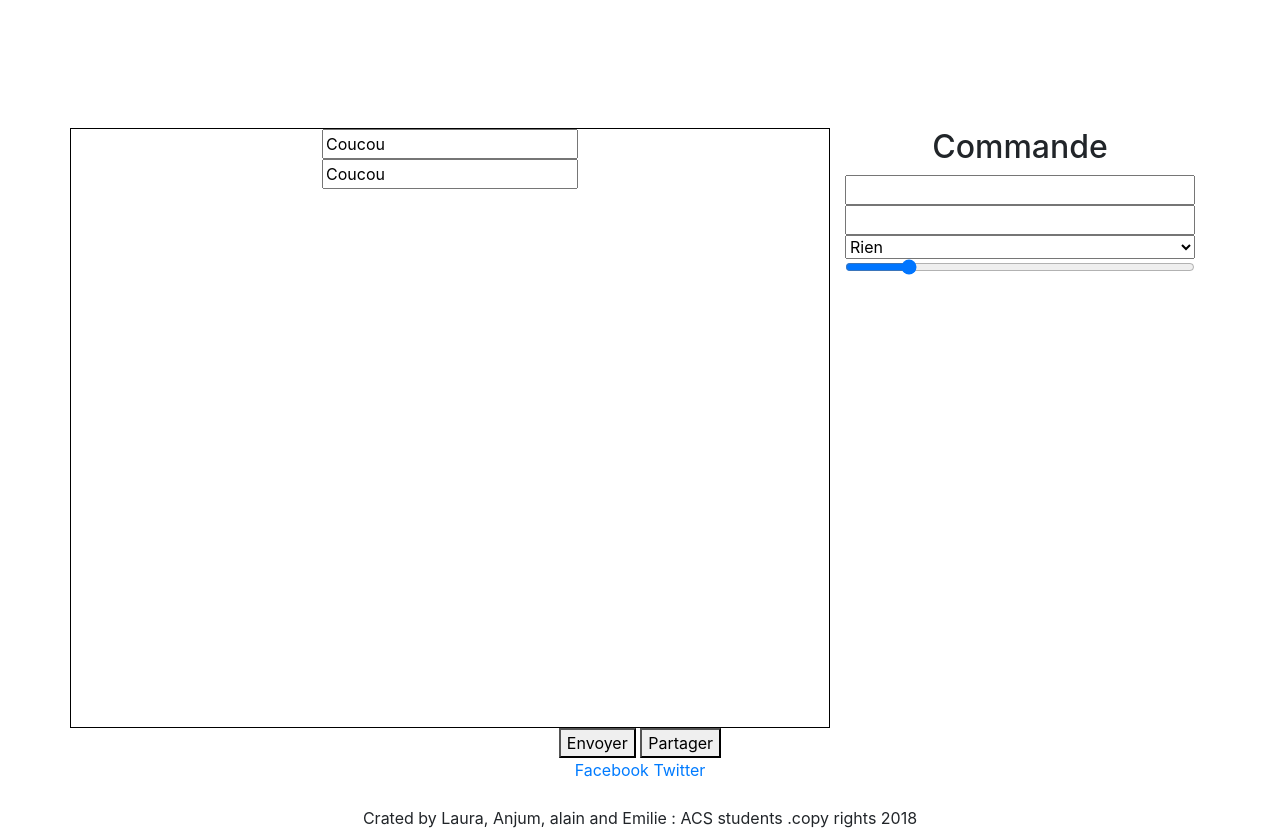
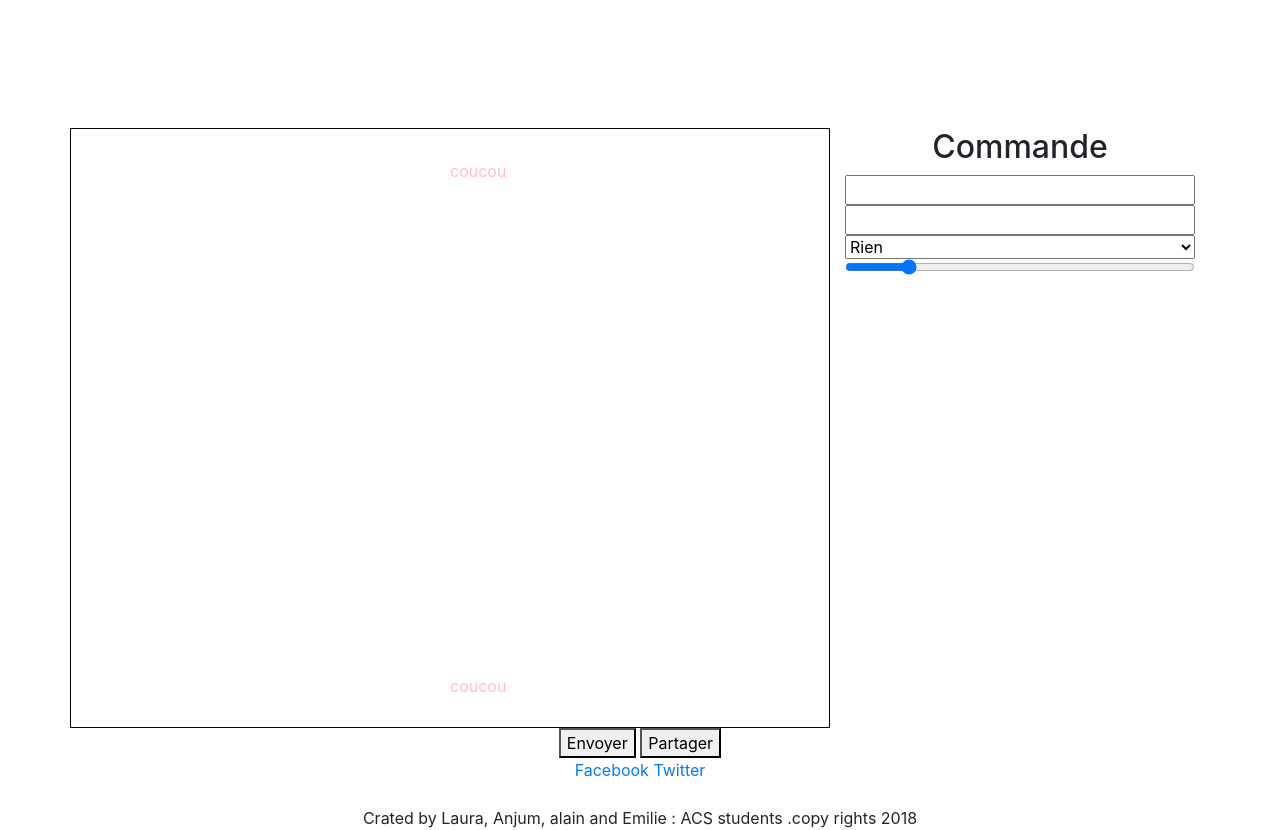
Before and after one commit to Morty25/generateurDeMeme, a PHP site: page /generateurDeMeme/ in a window 1280 px wide. Shown: the part 238-1068 px from the top of the page. Run offline with PHP 8.4, Linux system fonts and the light colour scheme; data that the repository does not hold is empty.

Commit message:
cadre image

```diff
--- a/Views/HomeView.php
+++ b/Views/HomeView.php
@@ -80,8 +80,11 @@
 <div class="container">
         <div class="row">
             <article id="article" class="col-md-8" onmousedown="curseur(event);">
-                <div id='divUn'><input type="text" id="texteHaut" value="Coucou" readonly="readonly" /></div>
-                <div id='divDeux'><input type="text" id="texteBas" value="Coucou" readonly="readonly" /></div>
+                <!-- <div id='divUn'><input type="text" id="texteHaut" value="Coucou" readonly="readonly" /></div>
+                <div id='divDeux'><input type="text" id="texteBas" value="Coucou" readonly="readonly" /></div> -->
+
+                <div id="texteHaut"> coucou </div>
+                <div id="texteBas"> coucou </div>
                 <div id="image"></div>
             </article>
             <article id="commande" class="col-md-4">
--- a/css/Style.css
+++ b/css/Style.css
@@ -14,10 +14,28 @@ body
 
 #article
 {
-    z-index: 100;
+    position: relative;
     width:600px;
     height:600px;
     border : solid black 1px;
+}
+
+#texteHaut {
+   background-color: transparent;
+   position: absolute;
+   left: 50%;
+   top: 5%;
+   border: 0ch;
+   color: pink;
+}
+
+#texteBas {
+    position: absolute;
+    left: 50%;
+    bottom: 5%;
+    background-color: transparent;
+    border: 0ch;
+    color: pink;
 }
 
 #commande
--- a/js/js.js
+++ b/js/js.js
@@ -2,18 +2,18 @@ var texteHaut = document.getElementById("texteHaut");
 var texteBas = document.getElementById("texteBas");
 
 function curseur(event){
-    var y = event.clientX;
-    var x = event.clientY;
+    var y = event.clientX-385;
+    var x = event.clientY-215;
     var select = document.getElementById('selectDiv');
     if(select.value == 'divUn'){
         var div = document.getElementById('texteHaut');
-        div.style.position = 'absolute';
+        // div.style.position = 'absolute';
         div.style.top = x + 'px';
         div.style.left = y + 'px';
     }
     else if(select.value == 'divDeux'){
         var div = document.getElementById('texteBas');
-        div.style.position = 'absolute';
+        // div.style.position = 'absolute';
         div.style.top = x+ + 'px';
         div.style.left = y + 'px';
     }
@@ -32,12 +32,13 @@ function grossirText(){
 
 function envoyerTextUn(){
     var textEnvoyer = document.getElementById("inputEnvoyeUn");
-    texteHaut.value = textEnvoyer.value;
+    // texteHaut.value = textEnvoyer.value;
+    document.getElementById("texteHaut").innerHTML = textEnvoyer.value;
 }
 
 function envoyerTextDeux(){
     var textEnvoyer = document.getElementById("inputEnvoyeDeux");
-    texteBas.value = textEnvoyer.value;
+    document.getElementById("texteBas").innerHTML = textEnvoyer.value;
 }
 
 var node = document.getElementById('article');
```
